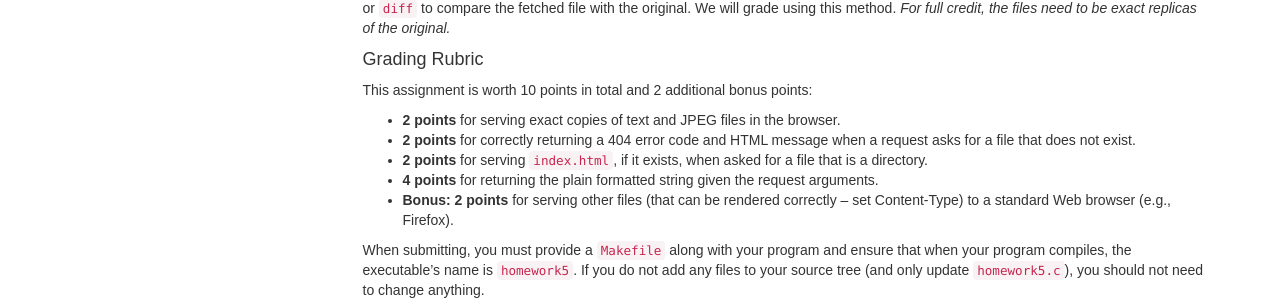
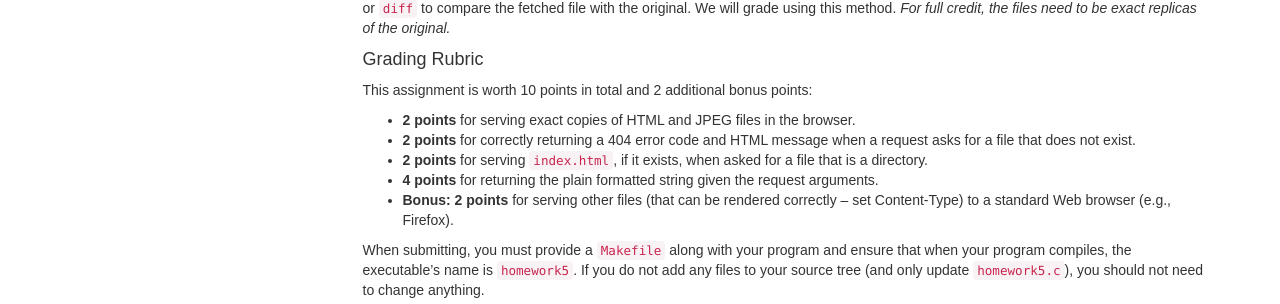
Before and after one commit to csatuic/cs361-website-old, a Jekyll site: the page built from _homeworks/homework5.md, in a window 1280 px wide. Shown: the part 1061-1365 px from the top of the page. Built offline with Jekyll 4.4.1, drawn with Linux system fonts in a browser that asks for light colours; some web fonts are replaced.

Commit message:
fix file type booboo

```diff
--- a/_homeworks/homework5.md
+++ b/_homeworks/homework5.md
@@ -56,7 +56,7 @@ When testing, you should be able to retrieve byte-for-byte copies of files from
 
 This assignment is worth 10 points in total and 2 additional bonus points:
 
-* **2 points** for serving exact copies of text and JPEG files in the browser.
+* **2 points** for serving exact copies of HTML and JPEG files in the browser.
  <!-- to command line clients like wget or curl.  -->
  <!-- The MD5 sums should match! -->
 * **2 points** for correctly returning a 404 error code and HTML message when a request asks for a file that does not exist.
```
